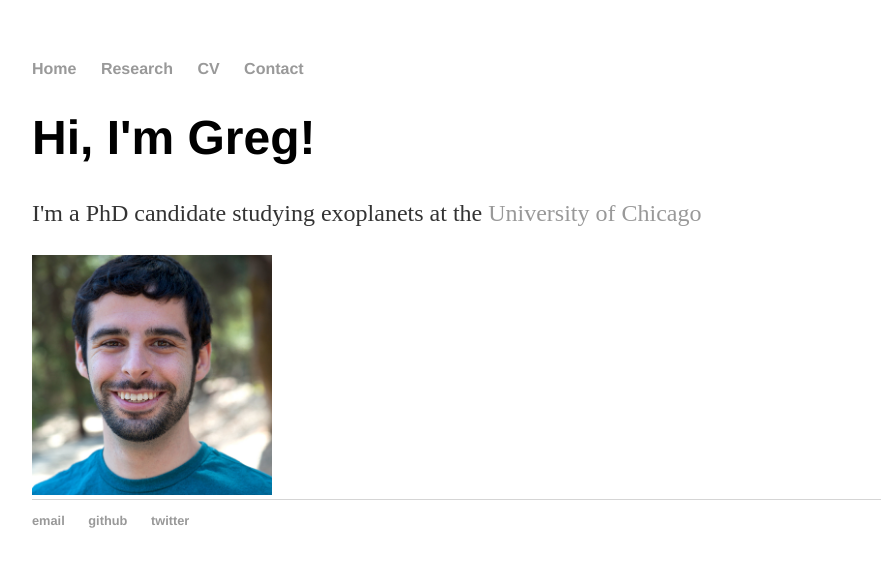
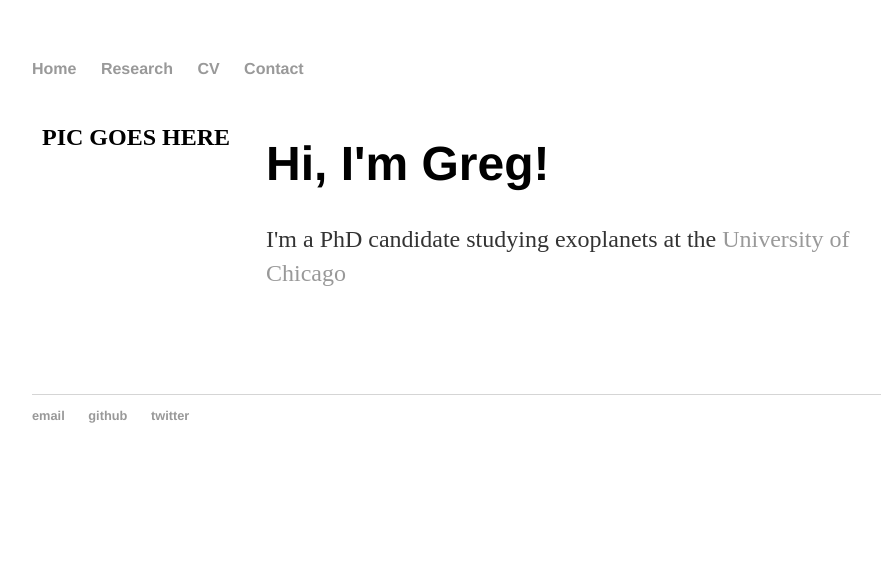
Before and after one commit to gjgilbert/gjgilbert.github.io, a Jekyll site: the page built from index.html, in a window 1280 px wide. Shown: the top 567 px of the page, without its empty margins (160-1041 px from the left). Built offline with Jekyll 4.4.1, drawn with Linux system fonts in a browser that asks for light colours.

Commit message:
Update index.html

```diff
--- a/index.html
+++ b/index.html
@@ -2,11 +2,43 @@
 layout: default
 title: Greg Gilbert
 ---
-<div class="blurb">
-	<h1>Hi, I'm Greg!</h1>
-	<p>I'm a PhD candidate studying exoplanets at the <a href="https://astrophysics.uchicago.edu/">University of Chicago</a></p>
+<style>
+* {
+  box-sizing: border-box;
+}
 
-	<body>
-		<img src="headshot.jpg" width="240", height="240">
-	</body>
-</div><!-- /.blurb -->
+/* Create two unequal columns that floats next to each other */
+.column {
+  float: left;
+  padding: 10px;
+  height: 300px; /* Should be removed. Only for demonstration */
+}
+
+.left {
+  width: 25%;
+}
+
+.right {
+  width: 75%;
+}
+
+/* Clear floats after the columns */
+.row:after {
+  content: "";
+  display: table;
+  clear: both;
+}
+</style>
+
+
+<body>
+	<div class="row">
+	  <div class="column left">
+	    <h2>PIC GOES HERE</h2>
+	  </div>
+	  <div class="column right">
+	    <h1>Hi, I'm Greg!</h1>
+	    <p>I'm a PhD candidate studying exoplanets at the <a href="https://astrophysics.uchicago.edu/">University of Chicago</a></p>
+	  </div>
+	</div>
+</body>
```
